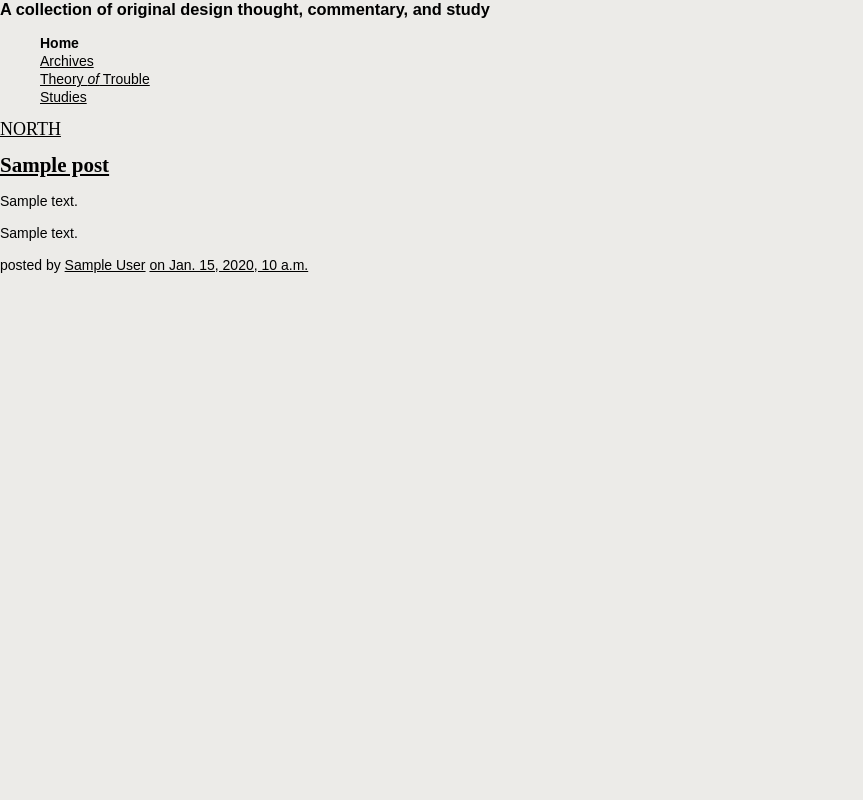
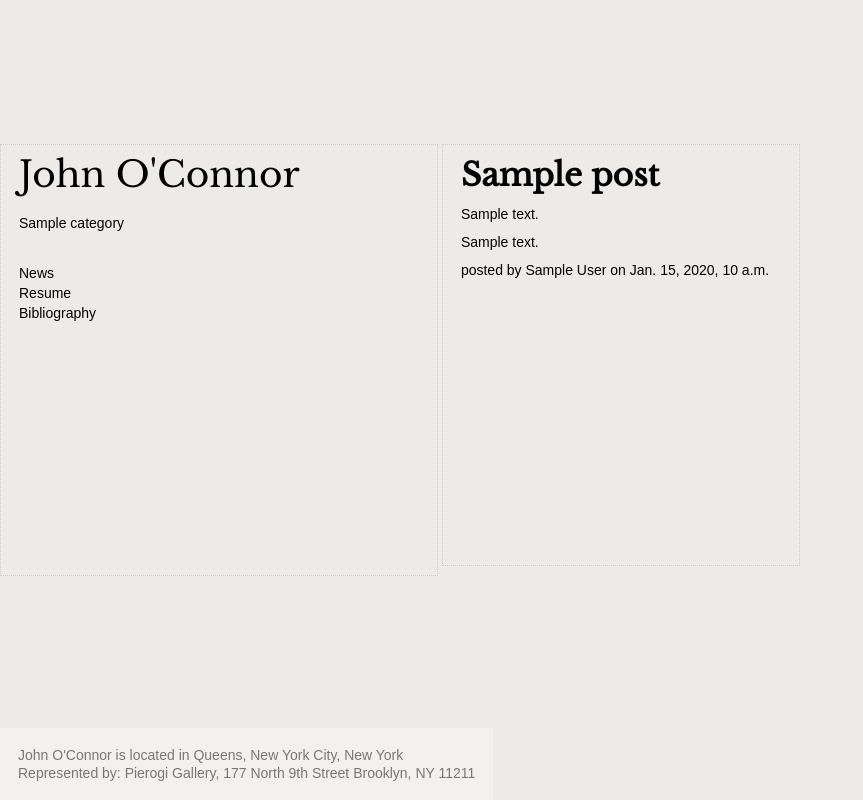
Before and after one commit to natxty/artsite, a Django app: page /blog/ in a window 1280 px wide. Shown: the whole page, without its empty margins (0-863 px from the left). Run offline with Django 3.2, Linux system fonts and the light colour scheme; tables that the repository leaves empty hold one stand-in row (values such as "Sample post"); parts of the project's set-up code (start-up, migrations or seed data) failed here and were passed over; some web fonts are replaced.

Commit message:
expanding gallery templates, javscript viewer, clean up blog main template

```diff
--- a/artsite/apps/gallery/models.py
+++ b/artsite/apps/gallery/models.py
@@ -13,6 +13,17 @@ class Category(models.Model):
     name = models.CharField(max_length=300)
     slug = models.SlugField()
     description =  models.CharField(max_length=300)
+
+    #Grab the first image as default
+    def get_primary_work(self):
+        if self.series_set.all().count() > 0:
+            return self.series_set.all()[0]
+        else:
+            return None
+
+    @models.permalink
+    def get_absolute_url(self):
+        return ('artsite.apps.gallery.views.category_landing', [self.slug])
 
     class Meta:
         verbose_name_plural = 'categories'
--- /dev/null
+++ b/artsite/apps/gallery/templatetags/gallery_tags.py
@@ -0,0 +1,39 @@
+from django import template
+from django.conf import settings
+from artsite.apps.gallery.models import Category, Series, Work
+
+register = template.Library()
+
+@register.tag
+def get_series_by_category(parser, token):
+    """
+    Returns a list of dictionaries for categories, with the contained series
+    objects under each category.
+
+    [{'category':'Large Works', 'series':[<Series object>, <eries Object>, .. ] } ]
+
+    Usage:
+    {% get_series_by_category as cat %}
+    """
+    bits = token.contents.split()
+    if bits[1] != 'as' or len(bits) < 3:
+        raise template.TemplateSyntaxError, "%r usage: {% %r as variable_name %}" % (bits[0], bits[0])
+    return SeriesByCategory(bits[2])
+
+class SeriesByCategory(template.Node):
+    def __init__(self, variable_name):
+        self.variable_name = variable_name
+
+    def render(self, context):
+        ret = []
+        for c in Category.objects.all():
+            ret.append({'category': c, 'series': c.series_set.all().order_by('order')})
+        context[self.variable_name] = ret
+        return ''
+
+@register.simple_tag(takes_context=True)
+def get_categories(context):
+    ret = []
+    categories = Category.objects.all()
+    context['categories'] = categories
+    return u''
--- a/artsite/assets/css/style.css
+++ b/artsite/assets/css/style.css
@@ -11,7 +11,7 @@ body {
 
 body a {
   color: #000;
-  text-decoration: underline;
+  text-decoration: none;
 }
 
 h1,
@@ -82,7 +82,7 @@ h1 {
 
 
 #content h1 {
-  font-size: 24px;
+  font-size: 36px;
   font-weight: normal;
 }
 
@@ -118,6 +118,7 @@ h1 {
   margin: 0;
   padding: 0;
   list-style: none;
+  font-size: 14px;
 }
 
 #content #menu ul#subsections {
@@ -139,6 +140,34 @@ h1 {
   box-orient: horizontal;
   box-pack: center;
   box-align: center;
+}
+
+#blog-main .section {
+  border: 1px dotted #ccc;
+  display: inline-block;
+  vertical-align: top;
+  text-align: left;
+}
+
+#blog-main #content .section .relative {
+  position: relative;
+  height: 420px;
+  display: -webkit-box;
+  -webkit-box-orient: vertical;
+  -webkit-box-pack: start;
+  -webkit-box-align: start;
+  display: -moz-box;
+  -moz-box-orient: vertical;
+  -moz-box-pack: start;
+  -moz-box-align: start;
+  display: box;
+  box-orient: vertical;
+  box-pack: start;
+  box-align: start;
+}
+
+#blog-main #content .section .relative h2 a {
+
 }
 
 #content #menu.section .article {
@@ -244,7 +273,7 @@ h1 {
     color:#e1e1e1;
 }
 
-.contentArea > .row {
+.contentArea > img {
     margin-top:100px;
 }
 
@@ -254,8 +283,8 @@ h1 {
 
 .close {
     position:absolute;
-    right:20px;
-    top:10px;
+    right:80px;
+    top:80px;
     opacity:1;
     color:white;
 }
--- /dev/null
+++ b/artsite/assets/js/artsite.js
@@ -0,0 +1,134 @@
+/*!
+ * Artsite Scripts : 12/12/2012 :-)
+ * Nathaniel Clark :: @natxty
+ * Content Slider/Animations Inspired by a prototype by Colin Kahn :: @colinkahn
+ * Document dimensions taken from Ryan Griffin: @therg
+ */
+
+var ArtSite = (function () {
+    var self = {},
+    debug = true,
+    $e = {},
+    $win = $(window),
+    $doc = $(document),
+    $body = $('body'),
+
+    docHeight,
+    docWidth,
+
+    ajax_urls = {
+        fetch_spa_compare: '/ajax/spa-data/',   //json response
+        all_spas: '/ajax/all-spas/',    //json response
+        ratings_feed: '/ratings-feed/', //xml doc
+    };
+
+
+    /* ============================================================================== */
+    /* Helper functions
+    /* ============================================================================== */
+    function _log(str) {
+        if(debug) console.log(str);
+    }
+
+    //Grab the height of the entire document correctly
+    function _get_document_height(){
+        var body = document.body,
+            html = document.documentElement;
+        return Math.max( body.scrollHeight, body.offsetHeight,
+                               html.clientHeight, html.scrollHeight, html.offsetHeight );
+    }
+
+    function _get_document_width() {
+        return $doc.width();
+    }
+
+    // Set the hight of param:JQobject to document height
+    function reset_height($object) {
+        $object.css({height: _get_document_height()+'px'});
+    }
+
+    //To-do: Generic recalc function to fit images in browser dimensions properly
+
+
+
+    /* ============================================================================== */
+    /* Main AJAX functions
+    /* ============================================================================== */
+
+
+
+
+    /* ============================================================================== */
+    /* initialization
+    /* ============================================================================== */
+    self.init = function () {
+
+
+        self.docHeight = _get_document_height();
+        self.docWidth = _get_document_width();
+
+        //initial check:
+        console.log('height: ' + self.docHeight + ', width: ' + self.docWidth);
+
+        //rework if resized:
+        $(window).resize(function(e){
+            self.docHeight = _get_document_height();
+            self.docWidth = _get_document_width();
+
+            console.log('height: ' + self.docHeight + ', width: ' + self.docWidth);
+
+        })
+
+        /* Content Animations */
+
+        $('.hp-item').click(function() {
+
+            var c=0,
+                _this = this;
+
+            $('.hp-item').each(function(i,el) {
+                if (el==_this) {
+                    $(el).addClass('active')
+                    $(el).find('.contentArea')
+                        .clone()
+                        .appendTo('body')
+                        .fadeIn('slow')
+                } else {
+                    /*
+                    setTimeout(function() {
+                        $(el).addClass('offscreen')
+                    }, 50*c);
+                    c++
+                    */
+                }
+            })
+
+            $('.close').removeClass('hide')
+        })
+
+        $('.close').live('click',function() {
+            $('body > .contentArea').fadeOut('slow', function() {
+                $(this).remove()
+            })
+            var c=0,
+                active = $('.hp-item.active').get(0)
+            $('.hp-item').each(function(i,el) {
+                if (el == active) {
+                    $(el).removeClass('active')
+                } else {
+                    /*
+                    setTimeout(function() {
+                        $(el).removeClass('offscreen')
+                    }, 50*c);
+                    c++
+                    */
+                }
+            })
+            $('.close').addClass('hide')
+            return false
+        })
+
+    }
+
+    return self;
+}());
--- a/artsite/templates/base.html
+++ b/artsite/templates/base.html
@@ -1,4 +1,4 @@
-{% load i18n sekizai_tags %}
+{% load i18n sekizai_tags gallery_tags %}
 
 <!DOCTYPE html>
 <html>
@@ -11,8 +11,13 @@
     <!--// Fonts //-->
     <link href='http://fonts.googleapis.com/css?family=Droid+Sans:400,700|Libre+Baskerville|Droid+Serif:400,700,400italic,700italic' rel='stylesheet' type='text/css'>
 
+    <!--// main css -->
+    {% block css %}
+    <link href="{{ STATIC_URL }}css/bootstrap.css" rel="stylesheet" type="text/css" >
+    <link href="{{ STATIC_URL}}css/style.css" media="only screen and (min-device-width:480px)" rel="stylesheet" type="text/css" />
+    {% endblock %}
 
-    {% block css %}<link href="{{ STATIC_URL}}css/style.css" media="only screen and (min-device-width:480px)" rel="stylesheet" type="text/css" />{% endblock %}
+    <!--// header js, if necessary -->
     {% block js_head %}{% endblock %}
 
     <meta name="viewport" content="width=device-width, initial-scale=0.90" />
@@ -37,14 +42,16 @@
           <h1><a href="/">John O'Connor</a></h1>
 
           <ul id="work_categories" class="menu_list">
-            <li><a href="">Large Works</a></li>
-            <li><a href="">Small Works</a></li>
-            <li><a href="">Drawings</a></li>
-            <li><a href="">Installations</a></li>
+
+            {% get_categories %}
+
+            {% for cat in categories %}
+            <li><a href="/{{ cat.slug }}">{{ cat.name }}</a></li>
+            {% endfor %}
           </ul>
 
           <ul id="subsections" class="menu_list">
-            <li><a href="">News</a></li>
+            <li><a href="/blog/">News</a></li>
             <li><a href="">Resume</a></li>
             <li><a href="">Bibliography</a></li>
           </ul>
@@ -57,7 +64,13 @@
 
     </div>
 
-  {% block js_footer %}{% endblock %}
+  {% block js_footer %}
+    <script src="http://ajax.googleapis.com/ajax/libs/jquery/1/jquery.min.js"></script>
+    <script type="text/javascript" src="{{ STATIC_URL}}js/bootstrap.min.js"></script>
+    <script type="text/javascript" src="{{ STATIC_URL}}js/underscore-min.js"></script>
+    <script type="text/javascript" src="{{ STATIC_URL}}js/artsite.js"></script>
+    <script>$(function() { ArtSite.init(); });</script>
+  {% endblock %}
 
   {% block analytics_footer %}
 
--- a/artsite/templates/blog/blog_main.html
+++ b/artsite/templates/blog/blog_main.html
@@ -1,32 +1,15 @@
-<html>
-	<head>
-		<title>All posts!</title>
-		<link rel="stylesheet" href="{{ STATIC_URL }}css/style.css" />
-	</head>
-	<body class="front" id="index">
+{% extends "base.html" %}
 
-		<div id="header">
+{% block extra_body %}class="blog" id="blog-main"{% endblock %}
 
-			<h3>A collection of original design thought, commentary, and study</h3>
-
-			<ul>
-				<li><strong>Home</strong></li>
-				<li><a href="/archives">Archives</a></li>
-
-				<li><a href="/journal">Theory <em class='fancy'>of</em> Trouble</a></li>
-				<li><a href="/studies">Studies</a></li>
-
-
-			</ul>
-
-	 		<h1><a href="/">NORTH</a></h1>
-
-	 	</div><!--// end #header -->
-
-		<div class="content">
+{% block content %}
 
 	{% for p in posts %}
-		<div class="quote post">
+
+	<div class="section">
+		<div class="blog-post">
+			<div class="relative">
+
 				<h2><a href='/blog/post/{{ p.id }}'>{{ p.title }}</a></h2>
 
 				<p class="main_content">{{ p.main_content|safe }}</p>
@@ -41,11 +24,10 @@
 
 
 				</p>
-
+			</div>
+		</div>
 	</div>
 
 	{% endfor %}
 
-		</div> <!--// end #content -->
-	</body>
-</html>
+{% endblock %}
--- a/artsite/templates/gallery/category_landing.html
+++ b/artsite/templates/gallery/category_landing.html
@@ -1,4 +1,7 @@
 {% extends "base.html" %}
+
+
+{% block extra_body %}class="gallery" id="category-landing"{% endblock %}
 
 {% block content %}
 
--- a/artsite/urls.py
+++ b/artsite/urls.py
@@ -24,7 +24,7 @@ urlpatterns = patterns('',
 	url(r'^blog/post/(?P<post_id>\d+)/$', post_specific),
 
 	#gallery urls
-    #(r'^$', gallery_home),
+    (r'^$', home),
     url(r'^(?P<category_slug>[\w-]+)/$', category_landing),
     url(r'^(?P<category_slug>[\w-]+)/(?P<series_slug>[\w-]+)/$', series_landing),
     url(r'^(?P<category_slug>[\w-]+)/(?P<series_slug>[\w-]+)/(?P<work_slug>[\w-]+)/$', work_landing),
```
Also changed, not shown: artsite/apps/gallery/views.py (+7 -1 lines), artsite/templates/blog/base.html (+2 -35 lines), artsite/templates/blog_single.html (deleted, +0 -21 lines), artsite/templates/gallery/series_landing.html (+4 -108 lines), artsite/templates/home.html (added, +23 -0 lines), artsite/apps/gallery/templatetags/__init__.py (added). Lines whose indentation alone changed are shown as unchanged.
